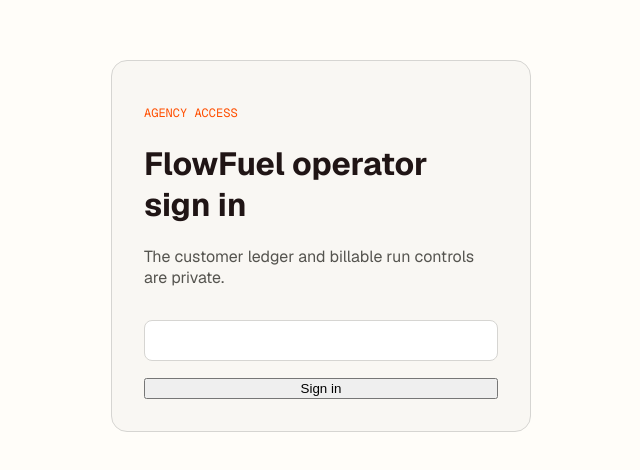
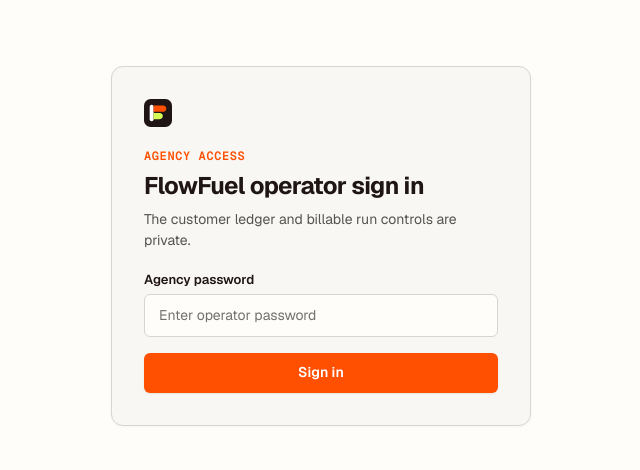
Before and after one commit to mystiquemide/flowfuel, a Next.js app in the folder apps/web/: page /agency/login in a window 1280 px wide. Shown: the part 154-624 px from the top of the page, without its empty margins (319-959 px from the left). Built offline with nearby package versions, Linux system fonts and the light colour scheme.

Commit message:
fix: polish agency login UI

```diff
--- a/apps/web/src/app/agency/login/page.tsx
+++ b/apps/web/src/app/agency/login/page.tsx
@@ -2,34 +2,111 @@
 
 import { useState } from "react";
 import { useRouter } from "next/navigation";
+import { FlowFuelLogo } from "@/components/flowfuel-logo";
 
 export default function AgencyLoginPage() {
   const router = useRouter();
   const [password, setPassword] = useState("");
   const [error, setError] = useState("");
-  return (
-    <main style={{ minHeight: "100vh", display: "grid", placeItems: "center", padding: 24 }}>
-      <form
-        onSubmit={async (event) => {
+  const [loading, setLoading] = useState(false);
+
+  const handleSubmit = async (event: React.FormEvent<HTMLFormElement>) => {
     event.preventDefault();
+    if (loading) return;
     setError("");
+    setLoading(true);
+
+    try {
       const response = await fetch("/api/agency/session", {
         method: "POST",
         headers: { "Content-Type": "application/json" },
         body: JSON.stringify({ password }),
       });
-          if (!response.ok) return setError("Invalid agency credentials");
+      if (!response.ok) {
+        setError("Invalid agency credentials");
+        setLoading(false);
+        return;
+      }
       router.replace("/agency");
       router.refresh();
+    } catch {
+      setError("Invalid agency credentials");
+      setLoading(false);
+    }
+  };
+
+  return (
+    <main style={{ minHeight: "100vh", display: "grid", placeItems: "center", padding: 24, backgroundColor: "var(--canvas)" }}>
+      <form
+        onSubmit={handleSubmit}
+        style={{
+          width: "min(420px, 100%)",
+          border: "1px solid var(--border)",
+          borderRadius: 12,
+          padding: 32,
+          background: "var(--surface)",
+          boxShadow: "0 1px 3px rgba(32, 21, 21, 0.04)",
         }}
-        style={{ width: "min(420px, 100%)", border: "1px solid var(--border)", borderRadius: 16, padding: 32, background: "var(--surface)" }}
       >
-        <p style={{ fontFamily: "var(--font-mono)", color: "var(--fuel)", fontSize: 12 }}>AGENCY ACCESS</p>
-        <h1>FlowFuel operator sign in</h1>
-        <p style={{ color: "var(--ink-muted)" }}>The customer ledger and billable run controls are private.</p>
-        <input aria-label="Agency password" type="password" value={password} onChange={(event) => setPassword(event.target.value)} autoComplete="current-password" style={{ width: "100%", padding: 12, margin: "16px 0", border: "1px solid var(--border)", borderRadius: 8 }} />
-        {error && <p role="alert" style={{ color: "var(--danger)" }}>{error}</p>}
-        <button type="submit" className="btn btn-primary" style={{ width: "100%" }}>Sign in</button>
+        <div style={{ marginBottom: 16 }}>
+          <FlowFuelLogo size={28} showWordmark={false} />
+        </div>
+        <p style={{ fontFamily: "var(--font-mono)", color: "var(--fuel)", fontSize: "0.75rem", fontWeight: 600, letterSpacing: "0.05em", margin: "0 0 8px" }}>
+          AGENCY ACCESS
+        </p>
+        <h1 style={{ fontSize: "1.5rem", fontWeight: 650, letterSpacing: "-0.025em", margin: "0 0 8px", color: "var(--ink)", lineHeight: 1.2 }}>
+          FlowFuel operator sign in
+        </h1>
+        <p style={{ color: "var(--ink-muted)", fontSize: "0.875rem", lineHeight: 1.5, margin: "0 0 20px" }}>
+          The customer ledger and billable run controls are private.
+        </p>
+
+        <div style={{ marginBottom: 16 }}>
+          <label
+            htmlFor="agency-password"
+            style={{ display: "block", fontSize: "0.8125rem", fontWeight: 550, color: "var(--ink)", marginBottom: 6 }}
+          >
+            Agency password
+          </label>
+          <input
+            id="agency-password"
+            aria-label="Agency password"
+            type="password"
+            value={password}
+            onChange={(event) => setPassword(event.target.value)}
+            autoComplete="current-password"
+            placeholder="Enter operator password"
+            disabled={loading}
+            className="form-input"
+          />
+        </div>
+
+        {error && (
+          <p
+            role="alert"
+            style={{
+              fontFamily: "var(--font-mono)",
+              fontSize: "0.8125rem",
+              color: "var(--danger)",
+              backgroundColor: "rgba(220, 38, 38, 0.08)",
+              border: "1px solid rgba(220, 38, 38, 0.2)",
+              borderRadius: 6,
+              padding: "8px 12px",
+              margin: "0 0 16px",
+            }}
+          >
+            {error}
+          </p>
+        )}
+
+        <button
+          type="submit"
+          disabled={loading}
+          className="btn btn-primary"
+          style={{ width: "100%", padding: "11px 16px" }}
+        >
+          {loading ? "Signing in..." : "Sign in"}
+        </button>
       </form>
     </main>
   );
--- a/apps/web/src/app/globals.css
+++ b/apps/web/src/app/globals.css
@@ -131,6 +131,78 @@
 
 .nav-link-subtle:hover::after {
   transform: scaleX(1);
+}
+
+/* Core Button Styles */
+.btn {
+  display: inline-flex;
+  align-items: center;
+  justify-content: center;
+  font-family: var(--font-sans);
+  font-size: 0.875rem;
+  font-weight: 600;
+  line-height: 1.25;
+  border: 1px solid transparent;
+  border-radius: 6px;
+  padding: 10px 18px;
+  cursor: pointer;
+  text-decoration: none;
+  background: transparent;
+  color: var(--ink);
+  transition: transform 180ms var(--ease-out-cubic), box-shadow 180ms var(--ease-out-cubic), background-color 180ms var(--ease-out-cubic), opacity 180ms ease, border-color 180ms ease;
+  user-select: none;
+  -webkit-appearance: none;
+  appearance: none;
+}
+
+.btn:disabled {
+  cursor: not-allowed;
+  opacity: 0.55;
+  transform: none !important;
+  box-shadow: none !important;
+}
+
+.btn-primary {
+  background-color: var(--fuel);
+  color: #ffffff;
+  border: none;
+  box-shadow: 0 1px 2px rgba(32, 21, 21, 0.08);
+}
+
+.btn-primary:hover:not(:disabled) {
+  background-color: var(--fuel-hover);
+  transform: translateY(-1px);
+  box-shadow: 0 2px 6px rgba(32, 21, 21, 0.12);
+}
+
+.btn-primary:active:not(:disabled) {
+  transform: translateY(0);
+}
+
+/* Form Input Styles */
+.form-input {
+  width: 100%;
+  padding: 10px 14px;
+  border-radius: 6px;
+  border: 1px solid var(--border);
+  background-color: var(--canvas);
+  color: var(--ink);
+  font-family: var(--font-sans);
+  font-size: 0.875rem;
+  line-height: 1.5;
+  transition: border-color 140ms ease, box-shadow 140ms ease;
+  -webkit-appearance: none;
+  appearance: none;
+}
+
+.form-input:focus {
+  outline: none;
+  border-color: var(--fuel);
+  box-shadow: 0 0 0 2px rgba(255, 79, 0, 0.15);
+}
+
+.form-input::placeholder {
+  color: var(--ink-subtle);
 }
 
 /* Button Hover Interactions */
@@ -426,7 +498,8 @@
 
   .btn-primary-action:hover,
   .btn-secondary-action:hover,
-  .benefit-card-interactive:hover {
+  .benefit-card-interactive:hover,
+  .btn-primary:hover {
     transform: none !important;
   }
 
```
Lines whose indentation alone changed are shown as unchanged.
